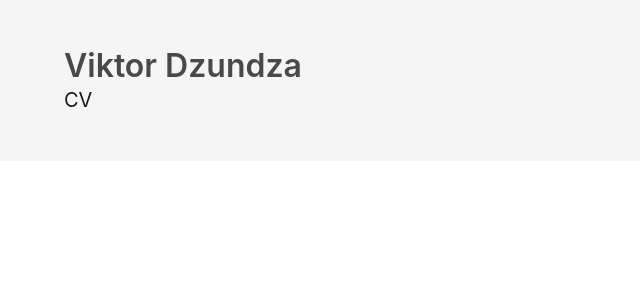
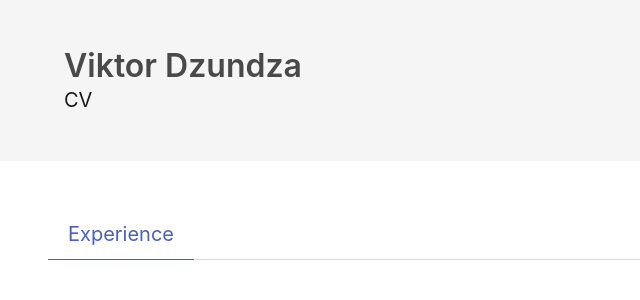
Before and after one commit to captainkovalsky/shop, an Angular app in the folder frontend/: page / in a window 1280 px wide. Shown: the top 300 px of the page, without its empty margins (0-640 px from the left). Built offline with nearby package versions, Linux system fonts and the light colour scheme; no server answers.

Commit message:
feat(fe): add Experience Tab

```diff
--- a/frontend/src/app/app.component.ts
+++ b/frontend/src/app/app.component.ts
@@ -1,16 +1,29 @@
 import {Component, OnInit} from '@angular/core';
 import {CV, ProfileService} from "./profile.service";
+
+export enum Tab {
+  EXP = 1,
+  FAQ,
+  CONTACT
+}
 
 @Component({
   selector: 'app-root',
   template: `
 <section class="section">
-<!--<pre>{{cv | json}}</pre>-->
+  <div class="tabs is-medium">
+    <ul (click)="SwitchTab($event)">
+      <li [ngClass]="{'is-active': tab === tabs.EXP}"><a [attr.id]="tabs.EXP">Experience</a></li>
+<!--      <li   [ngClass]="{'is-active': tab === tabs.FAQ}"><a [attr.id]="tabs.FAQ">FAQs</a></li>-->
+<!--      <li  [ngClass]="{'is-active': tab === tabs.CONTACT}"><a [attr.id]="tabs.CONTACT">Contacts</a></li>-->
+    </ul>
+  </div>
+
   <ng-template ngFor let-exp [ngForOf]="cv?.experience">
-          <app-experience-row [exp]="exp"></app-experience-row>
+      <app-experience [exp]="exp"></app-experience>
   </ng-template>
 
-    <router-outlet></router-outlet>
+  <router-outlet></router-outlet>
 </section>
   `,
   styles: []
@@ -18,11 +31,12 @@ import {CV, ProfileService} from "./profile.service";
 export class AppComponent implements OnInit {
   title = 'CV';
   cv: CV | null = null;
+  tab: Tab = Tab.EXP;
+  tabs = Tab;
 
   constructor(private profileSrv: ProfileService) {
 
   }
-
 
   ngOnInit(): void {
     this.profileSrv.GetProfile().subscribe((profile: CV) => {
@@ -30,5 +44,13 @@ export class AppComponent implements OnInit {
     })
   }
 
+  SwitchTab($event: MouseEvent) {
+    const {id = null} = $event.target as Element;
 
+    if (!id) {
+      return;
+    }
+
+    this.tab = +id;
+  }
 }
--- a/frontend/src/app/app.module.ts
+++ b/frontend/src/app/app.module.ts
@@ -4,12 +4,12 @@ import { NgModule } from '@angular/core';
 import { AppRoutingModule } from './app-routing.module';
 import { AppComponent } from './app.component';
 import {HttpClientModule} from "@angular/common/http";
-import { ExperienceRowComponent } from './experience-row/experience-row.component';
+import { ExperienceComponent } from './experience/experience.component';
 
 @NgModule({
   declarations: [
     AppComponent,
-    ExperienceRowComponent
+    ExperienceComponent
   ],
   imports: [
     BrowserModule,
--- a/frontend/src/app/experience-row/experience-row.component.ts
+++ b/frontend/src/app/experience/experience.component.ts
@@ -2,7 +2,7 @@ import {Component, Input, OnInit} from '@angular/core';
 import {Experience} from "../profile.service";
 
 @Component({
-  selector: 'app-experience-row',
+  selector: 'app-experience',
   template: `
 
 <div class="box">
@@ -31,7 +31,7 @@ import {Experience} from "../profile.service";
   `,
   styles: []
 })
-export class ExperienceRowComponent implements OnInit {
+export class ExperienceComponent implements OnInit {
   @Input('exp') exp: Experience | null;
 
   constructor() {
@@ -40,5 +40,4 @@ export class ExperienceRowComponent implements OnInit {
 
   ngOnInit(): void {
   }
-
 }
```
Also changed, not shown: 1 other file (tests, documents, lock files or other folders).
